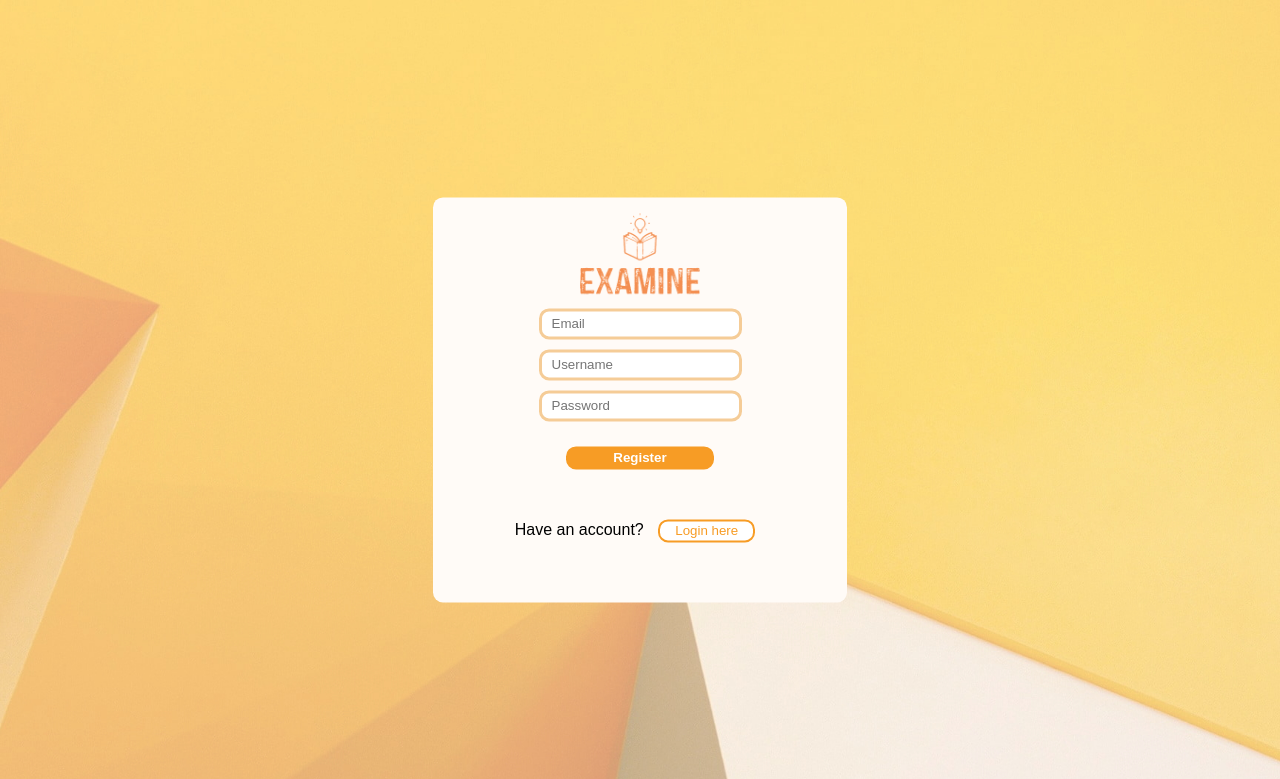
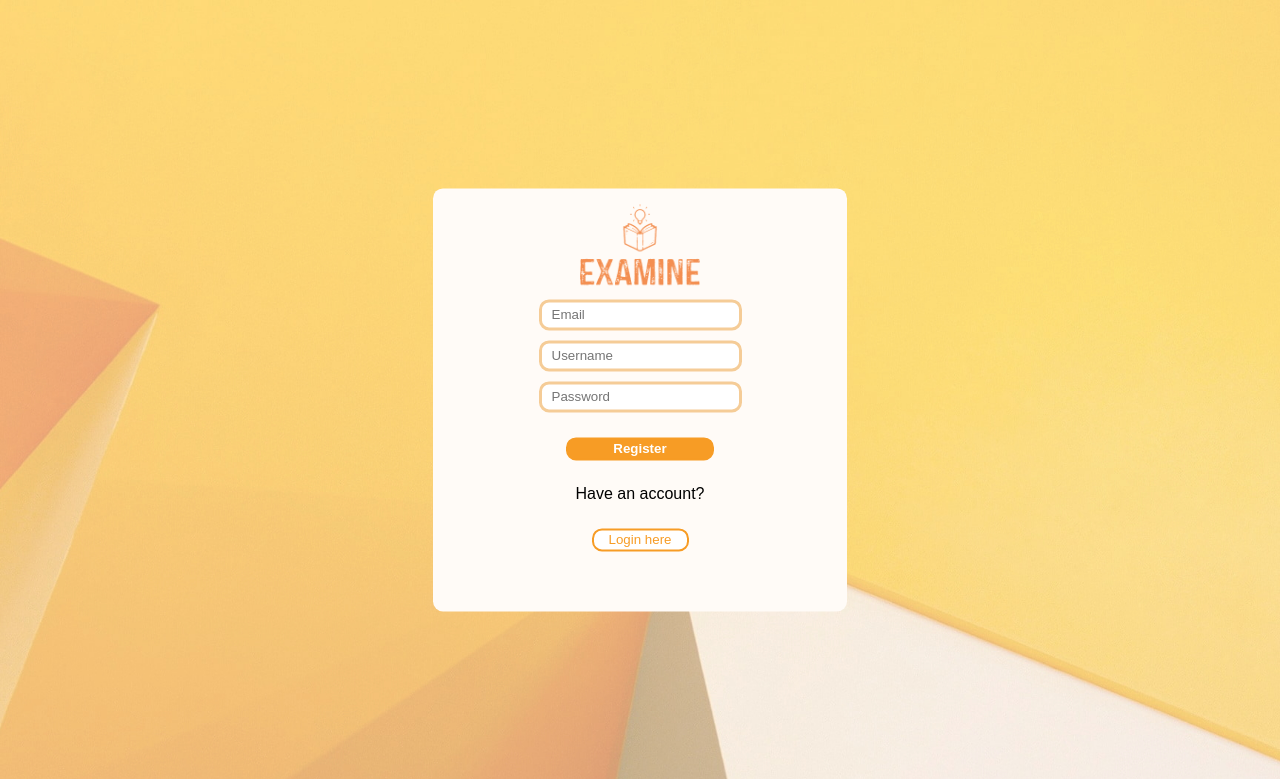
Before and after one commit to indiees/EXAMine, a Flask app: page /register in a window 1280 px wide. Shown: the top 779 px of the page. Run offline with Flask 2, Linux system fonts and the light colour scheme; some libraries are stand-ins or nearby versions.

Commit message:
fixed block display on an element in register

```diff
--- a/templates/register.html
+++ b/templates/register.html
@@ -15,7 +15,7 @@
     <div class="submit-field">
         <button type="submit" class="registerbutton" id="register_submit">Register</button>
     </div>
-    <span>Have an account?</span>
+    <span class="block">Have an account?</span>
     <button type=button class="register submit-field" onclick='window.location="login"'>Login here</button>
 </form>
 
```
